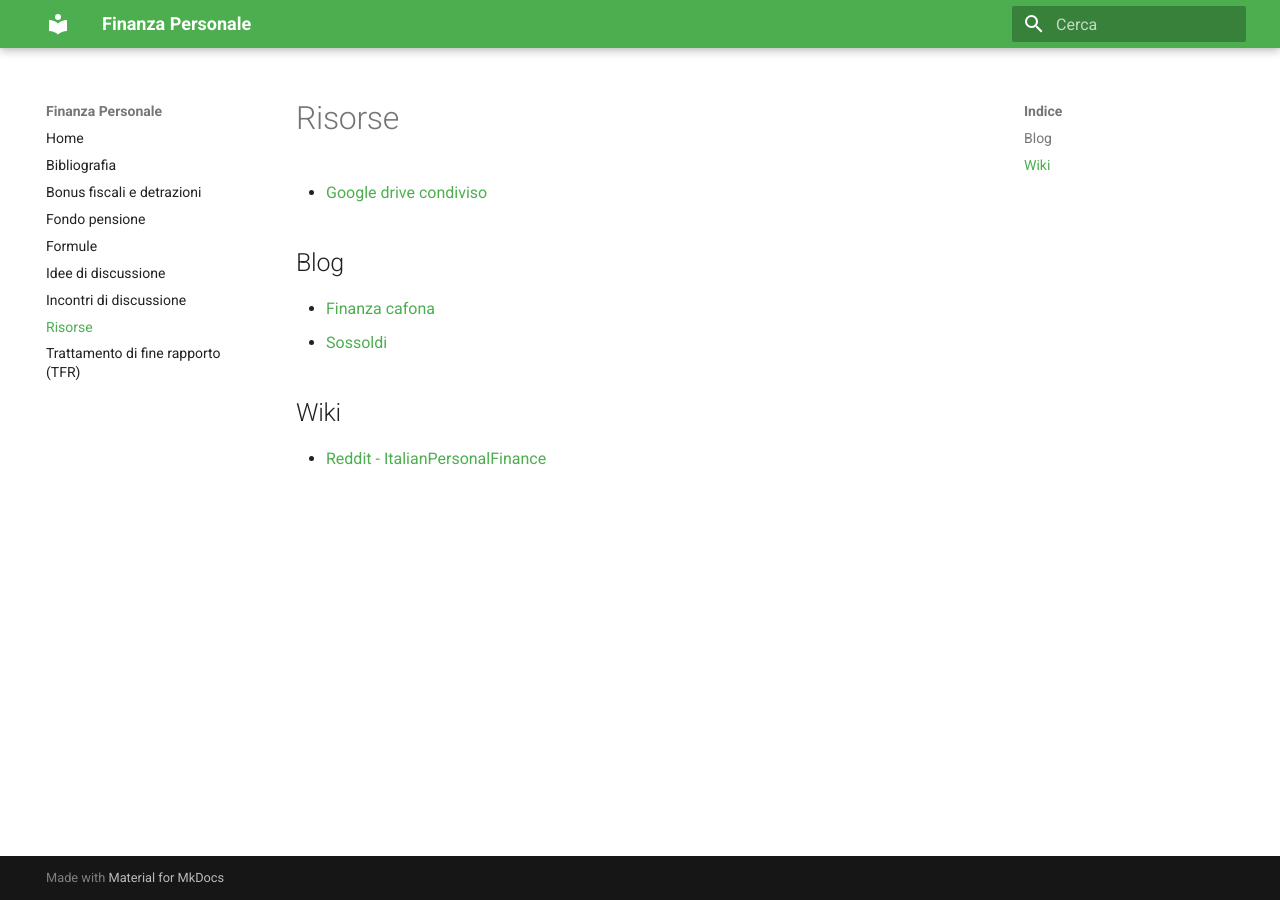
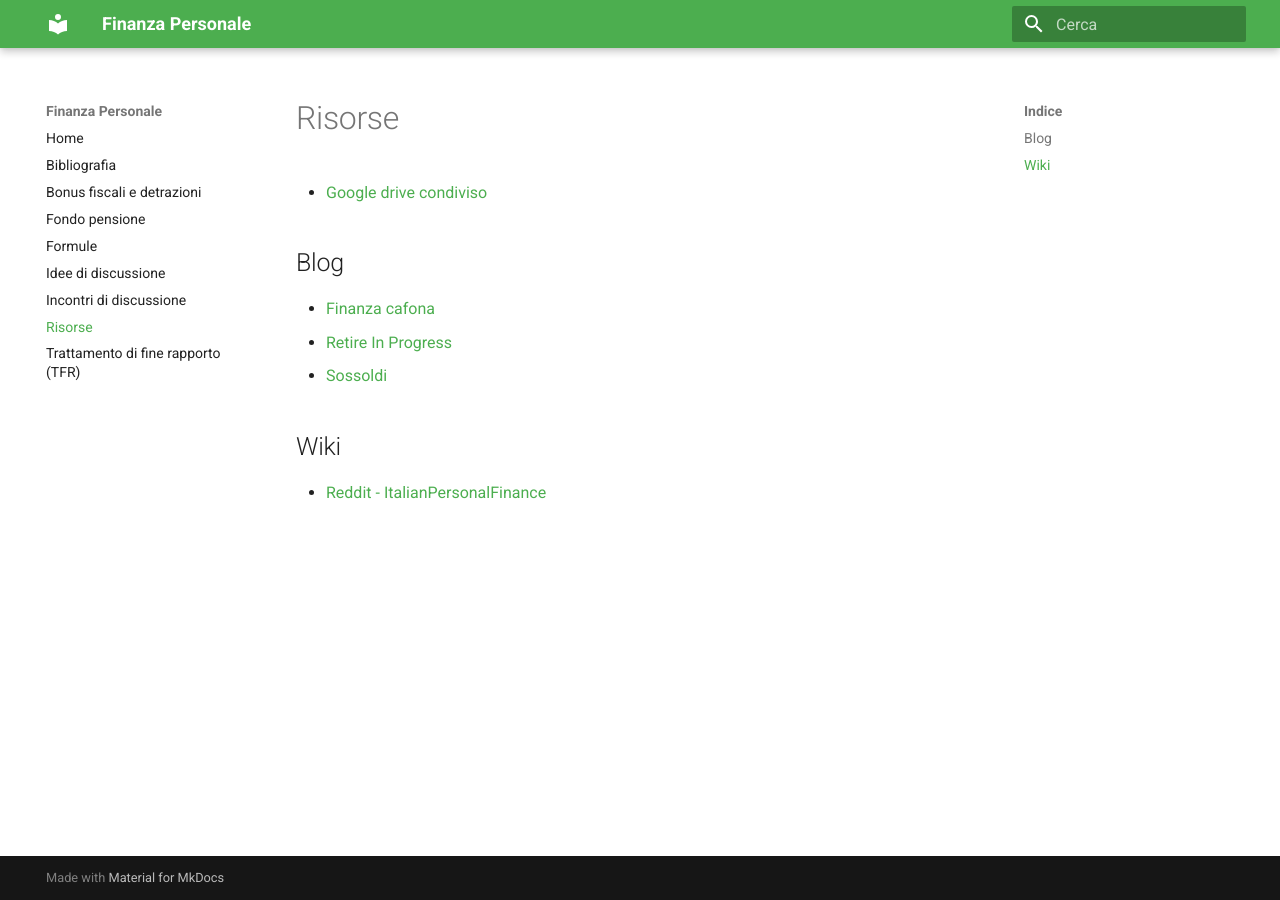
Before and after one commit to simgunz/wiki-finanza-personale, an MkDocs documentation site: the page built from docs/risorse.md, in a window 1280 px wide. Built offline with MkDocs 1.6.1 and Material for MkDocs 9.7.7, drawn with Linux system fonts in a browser that asks for light colours.

Commit message:
Aggiunto blog retire in progress

```diff
--- a/docs/risorse.md
+++ b/docs/risorse.md
@@ -7,6 +7,7 @@
 ## Blog
 
 - [Finanza cafona](https://finanzacafona.it/)
+- [Retire In Progress](https://retireinprogress.com/)
 - [Sossoldi](https://sossoldi.org/)
 
 ## Wiki
```
